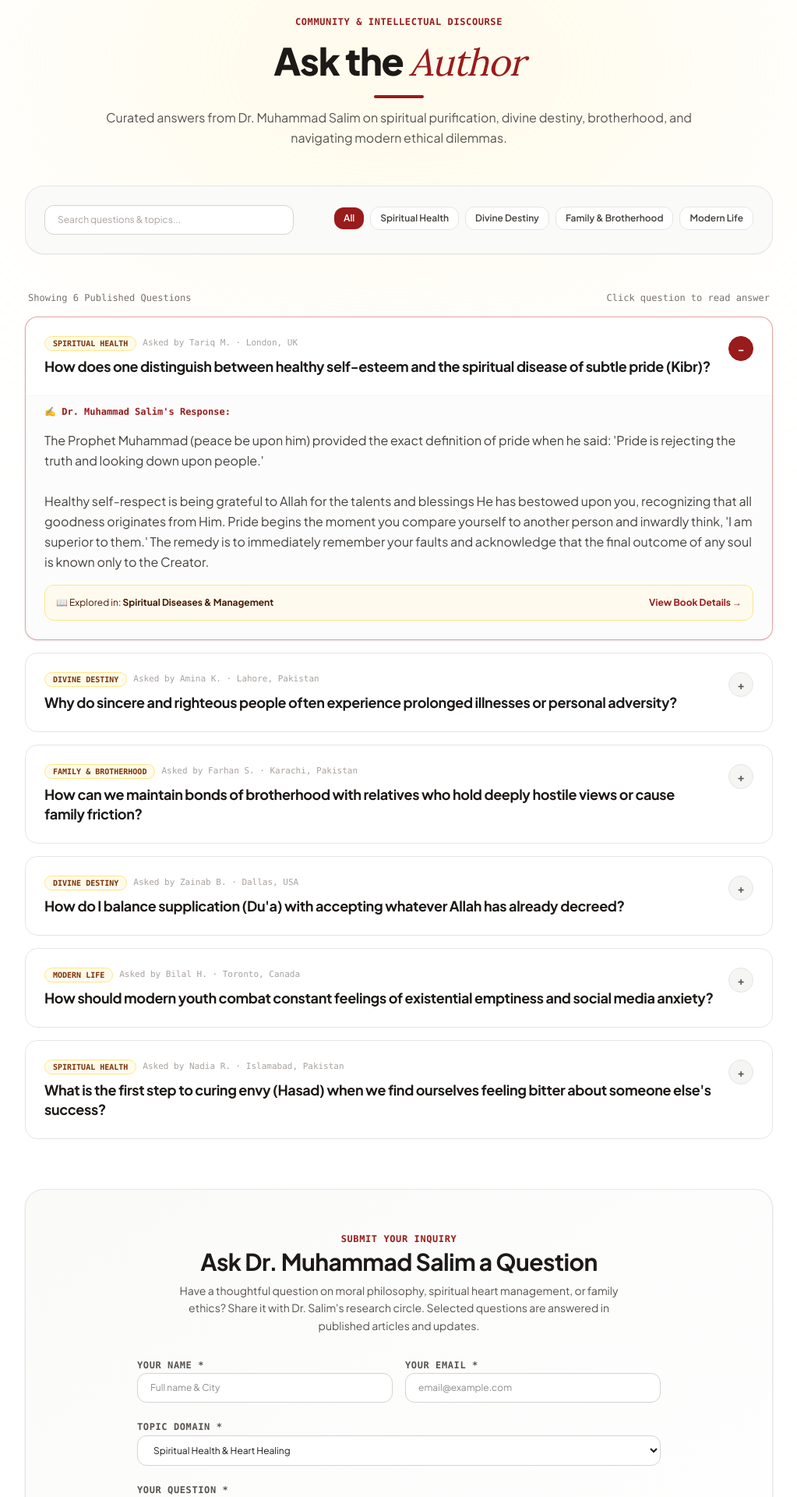
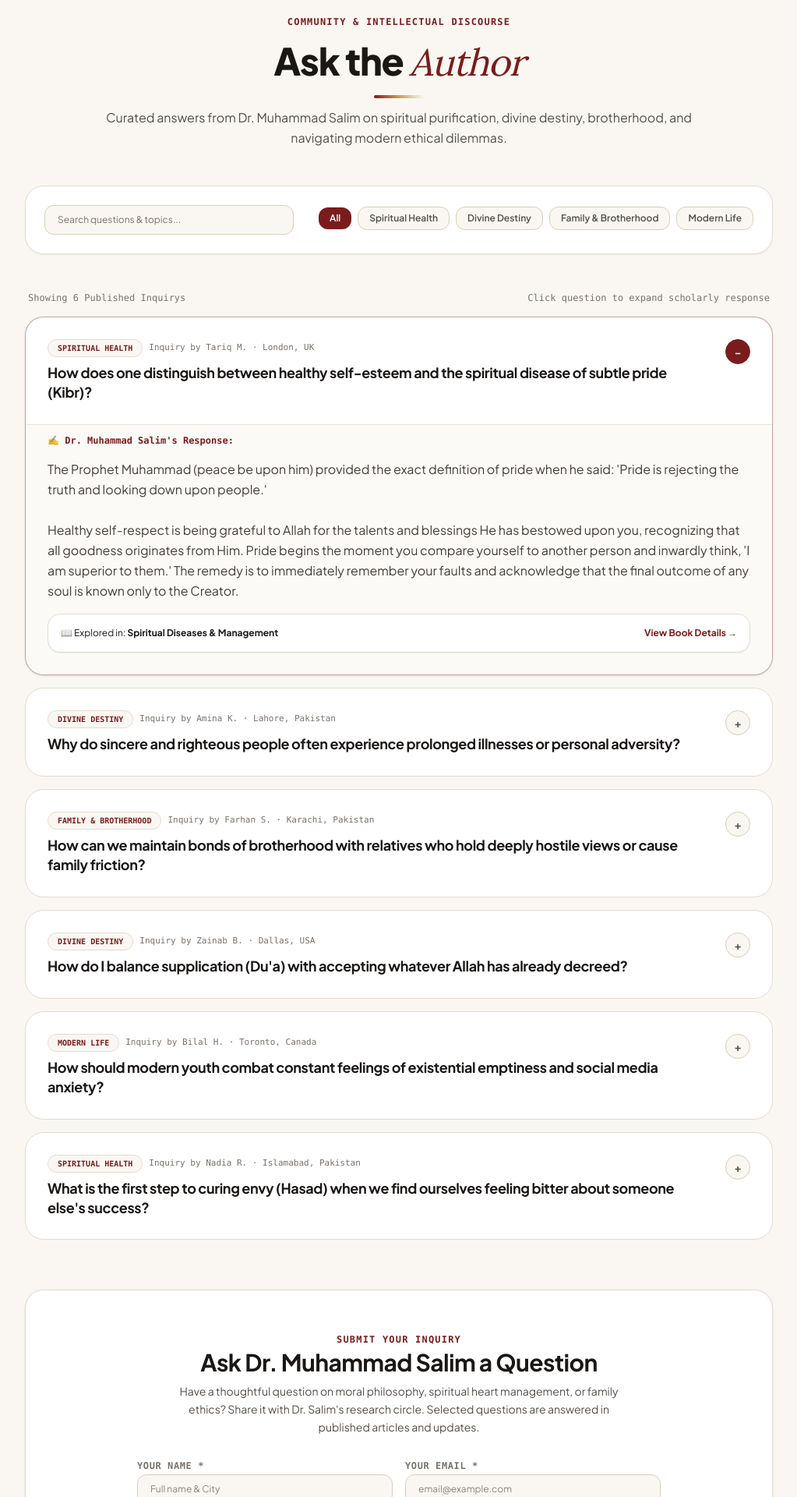
Before and after one commit to Ahmadkhanworkspace/drsalim, a Next.js app: page /qa in a window 1280 px wide. Shown: the part 140-2060 px from the top of the page at 78% size, without its empty margins (128-1151 px from the left). Built offline with nearby package versions, Linux system fonts and the light colour scheme.

Commit message:
Harmonize about, qa, and article reader pages with warm ivory luxury palette

```diff
--- a/app/(main)/qa/page.tsx
+++ b/app/(main)/qa/page.tsx
@@ -41,28 +41,25 @@ export default function AskTheAuthorPage() {
     };
 
     return (
-        <main className="bg-white min-h-screen text-stone-900 pt-32 sm:pt-40 pb-24 relative overflow-hidden">
-            {/* Background Decorative Glow */}
-            <div className="absolute top-0 left-1/2 -translate-x-1/2 w-[900px] h-[450px] bg-amber-100/40 rounded-full blur-[140px] pointer-events-none z-0" />
-
+        <main className="bg-[#FAF7F2] min-h-screen text-[#1A1715] pt-32 sm:pt-40 pb-24 relative overflow-hidden">
             <div className="container relative z-10 max-w-5xl mx-auto px-4 sm:px-6 lg:px-8 space-y-12">
 
                 {/* Header Section */}
                 <div className="text-center space-y-3 max-w-3xl mx-auto">
-                    <span className="text-xs font-mono font-bold uppercase tracking-wider text-crimson-800 block">
+                    <span className="text-xs font-mono font-bold uppercase tracking-widest text-[#7A1C1C] block">
                         Community & Intellectual Discourse
                     </span>
-                    <h1 className="text-3xl sm:text-5xl font-extrabold font-heading text-stone-900 tracking-tight leading-tight">
-                        Ask the <span className="text-crimson-800 font-serif italic font-normal">Author</span>
+                    <h1 className="text-3xl sm:text-5xl font-extrabold font-heading text-[#1A1715] tracking-tight leading-tight">
+                        Ask the <span className="text-[#7A1C1C] font-serif italic font-normal">Author</span>
                     </h1>
-                    <div className="w-16 h-1 bg-crimson-800 mx-auto rounded-full" />
-                    <p className="text-stone-600 text-sm sm:text-base font-light leading-relaxed">
+                    <div className="w-16 h-1 bg-gradient-to-r from-[#7A1C1C] via-[#C5A059] to-transparent mx-auto rounded-full" />
+                    <p className="text-[#554E48] text-sm sm:text-base font-light leading-relaxed">
                         Curated answers from Dr. Muhammad Salim on spiritual purification, divine destiny, brotherhood, and navigating modern ethical dilemmas.
                     </p>
                 </div>
 
                 {/* Filter and Search Bar */}
-                <div className="bg-stone-50 border border-stone-200/90 p-4 sm:p-6 rounded-2xl sm:rounded-3xl shadow-2xs space-y-4">
+                <div className="bg-white border border-[#E3DBD0] p-4 sm:p-6 rounded-3xl shadow-xs space-y-4">
                     <div className="flex flex-col sm:flex-row items-center gap-4 justify-between">
                         {/* Search Input */}
                         <div className="relative w-full sm:w-80">
@@ -71,12 +68,12 @@ export default function AskTheAuthorPage() {
                                 value={searchQuery}
                                 onChange={(e) => setSearchQuery(e.target.value)}
                                 placeholder="Search questions & topics..."
-                                className="w-full bg-white border border-stone-300 rounded-xl px-4 py-2.5 text-xs text-stone-900 outline-none focus:ring-2 focus:ring-crimson-500/20 focus:border-crimson-700 transition-all placeholder:text-stone-400"
+                                className="w-full bg-[#FAF7F2] border border-[#D9CEBA] rounded-xl px-4 py-2.5 text-xs text-[#1A1715] outline-none focus:ring-2 focus:ring-[#7A1C1C]/20 focus:border-[#7A1C1C] transition-all placeholder:text-[#7A726A]"
                             />
                             {searchQuery && (
                                 <button
                                     onClick={() => setSearchQuery('')}
-                                    className="absolute right-3 top-2.5 text-stone-400 hover:text-stone-700 text-xs cursor-pointer"
+                                    className="absolute right-3 top-2.5 text-[#7A726A] hover:text-[#1A1715] text-xs cursor-pointer"
                                 >
                                     ✕
                                 </button>
@@ -89,10 +86,10 @@ export default function AskTheAuthorPage() {
                                 <button
                                     key={cat}
                                     onClick={() => setSelectedCategory(cat)}
-                                    className={`shrink-0 px-3 py-1.5 rounded-xl text-xs font-semibold transition-all cursor-pointer ${
+                                    className={`shrink-0 px-3.5 py-1.5 rounded-xl text-xs font-semibold transition-all cursor-pointer ${
                                         selectedCategory === cat
-                                            ? 'bg-crimson-800 text-white shadow-xs'
-                                            : 'bg-white text-stone-700 border border-stone-200 hover:border-stone-300'
+                                            ? 'bg-[#7A1C1C] text-white shadow-xs'
+                                            : 'bg-[#FAF7F2] text-[#554E48] border border-[#D9CEBA] hover:border-[#1A1715]'
                                     }`}
                                 >
                                     {cat}
@@ -104,13 +101,13 @@ export default function AskTheAuthorPage() {
 
                 {/* Q&A Accordion List */}
                 <div className="space-y-4">
-                    <div className="flex items-center justify-between text-xs font-mono text-stone-500 px-1">
-                        <span>Showing {filteredQA.length} Published Question{filteredQA.length !== 1 ? 's' : ''}</span>
-                        <span>Click question to read answer</span>
+                    <div className="flex items-center justify-between text-xs font-mono text-[#7A726A] px-1">
+                        <span>Showing {filteredQA.length} Published Inquiry{filteredQA.length !== 1 ? 's' : ''}</span>
+                        <span>Click question to expand scholarly response</span>
                     </div>
 
                     {filteredQA.length === 0 ? (
-                        <div className="p-12 text-center bg-stone-50 rounded-2xl border border-stone-200 text-stone-500 text-sm">
+                        <div className="p-12 text-center bg-white rounded-3xl border border-[#E3DBD0] text-[#7A726A] text-sm">
                             No questions found matching your search. Try another keyword or submit your question below.
                         </div>
                     ) : (
@@ -119,32 +116,32 @@ export default function AskTheAuthorPage() {
                             return (
                                 <div
                                     key={item.id}
-                                    className={`border rounded-2xl transition-all duration-200 overflow-hidden ${
+                                    className={`border rounded-3xl transition-all duration-200 overflow-hidden ${
                                         isExpanded
-                                            ? 'bg-white border-crimson-700/40 shadow-sm'
-                                            : 'bg-white border-stone-200 hover:border-stone-300'
+                                            ? 'bg-white border-[#7A1C1C]/40 shadow-sm'
+                                            : 'bg-white border-[#E3DBD0] hover:border-[#C5A059]/60'
                                     }`}
                                 >
                                     {/* Question Header */}
                                     <button
                                         onClick={() => setExpandedId(isExpanded ? null : item.id)}
-                                        className="w-full p-5 sm:p-6 text-left flex items-start justify-between gap-4 cursor-pointer"
+                                        className="w-full p-6 sm:p-7 text-left flex items-start justify-between gap-4 cursor-pointer"
                                     >
                                         <div className="space-y-2">
                                             <div className="flex flex-wrap items-center gap-2 text-xs">
-                                                <span className="px-2.5 py-0.5 rounded-full font-mono text-[10px] uppercase font-bold bg-amber-50 text-amber-900 border border-amber-200">
+                                                <span className="px-3 py-1 rounded-full font-mono text-[10px] uppercase font-bold bg-[#FAF7F2] text-[#7A1C1C] border border-[#E3DBD0]">
                                                     {item.category}
                                                 </span>
-                                                <span className="text-stone-400 font-mono text-[11px]">
-                                                    Asked by {item.askedBy}
+                                                <span className="text-[#7A726A] font-mono text-[11px]">
+                                                    Inquiry by {item.askedBy}
                                                 </span>
                                             </div>
-                                            <h2 className="text-base sm:text-lg font-bold text-stone-900 font-heading leading-snug">
+                                            <h2 className="text-base sm:text-lg font-bold text-[#1A1715] font-heading leading-snug">
                                                 {item.question}
                                             </h2>
                                         </div>
                                         <span className={`w-8 h-8 rounded-full flex items-center justify-center shrink-0 text-sm font-bold border transition-colors ${
-                                            isExpanded ? 'bg-crimson-800 text-white border-crimson-800' : 'bg-stone-100 text-stone-600 border-stone-200'
+                                            isExpanded ? 'bg-[#7A1C1C] text-white border-[#7A1C1C]' : 'bg-[#FAF7F2] text-[#554E48] border-[#D9CEBA]'
                                         }`}>
                                             {isExpanded ? '−' : '+'}
                                         </span>
@@ -152,22 +149,22 @@ export default function AskTheAuthorPage() {
 
                                     {/* Answer Body (Accordion) */}
                                     {isExpanded && (
-                                        <div className="px-5 sm:px-6 pb-6 pt-2 border-t border-stone-100 bg-stone-50/50 space-y-4">
-                                            <div className="flex items-center gap-2 pt-1 text-xs font-mono font-bold text-crimson-800">
+                                        <div className="px-6 sm:px-7 pb-7 pt-2 border-t border-[#EAE3D8] bg-[#FAF7F2]/60 space-y-4">
+                                            <div className="flex items-center gap-2 pt-1 text-xs font-mono font-bold text-[#7A1C1C]">
                                                 <span>✍️ Dr. Muhammad Salim's Response:</span>
                                             </div>
-                                            <div className="text-stone-700 text-sm sm:text-base leading-relaxed whitespace-pre-line font-light">
+                                            <div className="text-[#443E38] text-sm sm:text-base leading-relaxed whitespace-pre-line font-light">
                                                 {item.answer}
                                             </div>
 
                                             {item.bookReference && (
-                                                <div className="p-3.5 rounded-xl bg-amber-50/80 border border-amber-200 flex items-center justify-between text-xs text-amber-950">
+                                                <div className="p-4 rounded-2xl bg-white border border-[#E3DBD0] flex items-center justify-between text-xs text-[#1A1715] shadow-2xs">
                                                     <span>
                                                         📖 Explored in: <strong>{item.bookReference.title}</strong>
                                                     </span>
                                                     <Link
                                                         href={`/books/${item.bookReference.bookId}`}
-                                                        className="font-bold text-crimson-800 hover:underline"
+                                                        className="font-bold text-[#7A1C1C] hover:underline"
                                                     >
                                                         View Book Details →
                                                     </Link>
@@ -182,15 +179,15 @@ export default function AskTheAuthorPage() {
                 </div>
 
                 {/* Question Submission Form */}
-                <div className="mt-16 bg-gradient-to-br from-stone-50 to-white border border-stone-200/90 p-6 sm:p-10 md:p-12 rounded-3xl shadow-sm space-y-6">
+                <div className="mt-16 bg-white border border-[#E3DBD0] p-8 sm:p-12 rounded-3xl shadow-sm space-y-6">
                     <div className="text-center max-w-xl mx-auto space-y-2">
-                        <span className="text-xs font-mono font-bold uppercase tracking-wider text-crimson-800">
+                        <span className="text-xs font-mono font-bold uppercase tracking-widest text-[#7A1C1C]">
                             Submit Your Inquiry
                         </span>
-                        <h2 className="text-2xl sm:text-3xl font-bold font-heading text-stone-900">
+                        <h2 className="text-2xl sm:text-3xl font-bold font-heading text-[#1A1715]">
                             Ask Dr. Muhammad Salim a Question
                         </h2>
-                        <p className="text-xs sm:text-sm text-stone-600 font-light leading-relaxed">
+                        <p className="text-xs sm:text-sm text-[#554E48] font-light leading-relaxed">
                             Have a thoughtful question on moral philosophy, spiritual heart management, or family ethics? Share it with Dr. Salim's research circle. Selected questions are answered in published articles and updates.
                         </p>
                     </div>
@@ -207,35 +204,35 @@ export default function AskTheAuthorPage() {
                         <form onSubmit={handleSubmit} className="space-y-4 max-w-2xl mx-auto">
                             <div className="grid grid-cols-1 sm:grid-cols-2 gap-4">
                                 <div className="space-y-1">
-                                    <label className="text-xs font-mono font-bold uppercase tracking-wider text-stone-600">Your Name *</label>
+                                    <label className="text-xs font-mono font-bold uppercase tracking-wider text-[#7A726A]">Your Name *</label>
                                     <input
                                         type="text"
                                         required
                                         value={formData.name}
                                         onChange={(e) => setFormData({ ...formData, name: e.target.value })}
                                         placeholder="Full name & City"
-                                        className="w-full bg-white border border-stone-300 rounded-xl px-4 py-2.5 text-xs text-stone-900 outline-none focus:ring-2 focus:ring-crimson-500/20 focus:border-crimson-700 transition-all"
+                                        className="w-full bg-[#FAF7F2] border border-[#D9CEBA] rounded-xl px-4 py-2.5 text-xs text-[#1A1715] outline-none focus:ring-2 focus:ring-[#7A1C1C]/20 focus:border-[#7A1C1C] transition-all"
                                     />
                                 </div>
                                 <div className="space-y-1">
-                                    <label className="text-xs font-mono font-bold uppercase tracking-wider text-stone-600">Your Email *</label>
+                                    <label className="text-xs font-mono font-bold uppercase tracking-wider text-[#7A726A]">Your Email *</label>
                                     <input
                                         type="email"
                                         required
                                         value={formData.email}
                                         onChange={(e) => setFormData({ ...formData, email: e.target.value })}
                                         placeholder="email@example.com"
-                                        className="w-full bg-white border border-stone-300 rounded-xl px-4 py-2.5 text-xs text-stone-900 outline-none focus:ring-2 focus:ring-crimson-500/20 focus:border-crimson-700 transition-all"
+                                        className="w-full bg-[#FAF7F2] border border-[#D9CEBA] rounded-xl px-4 py-2.5 text-xs text-[#1A1715] outline-none focus:ring-2 focus:ring-[#7A1C1C]/20 focus:border-[#7A1C1C] transition-all"
                                     />
                                 </div>
                             </div>
 
                             <div className="space-y-1">
-                                <label className="text-xs font-mono font-bold uppercase tracking-wider text-stone-600">Topic Domain *</label>
+                                <label className="text-xs font-mono font-bold uppercase tracking-wider text-[#7A726A]">Topic Domain *</label>
                                 <select
                                     value={formData.category}
                                     onChange={(e) => setFormData({ ...formData, category: e.target.value })}
-                                    className="w-full bg-white border border-stone-300 rounded-xl px-4 py-2.5 text-xs text-stone-900 outline-none focus:ring-2 focus:ring-crimson-500/20 focus:border-crimson-700 transition-all"
+                                    className="w-full bg-[#FAF7F2] border border-[#D9CEBA] rounded-xl px-4 py-2.5 text-xs text-[#1A1715] outline-none focus:ring-2 focus:ring-[#7A1C1C]/20 focus:border-[#7A1C1C] transition-all"
                                 >
                                     <option value="Spiritual Health">Spiritual Health & Heart Healing</option>
                                     <option value="Divine Destiny">Divine Destiny & Purpose</option>
@@ -245,14 +242,14 @@ export default function AskTheAuthorPage() {
                             </div>
 
                             <div className="space-y-1">
-                                <label className="text-xs font-mono font-bold uppercase tracking-wider text-stone-600">Your Question *</label>
+                                <label className="text-xs font-mono font-bold uppercase tracking-wider text-[#7A726A]">Your Question *</label>
                                 <textarea
                                     required
                                     rows={4}
                                     value={formData.question}
                                     onChange={(e) => setFormData({ ...formData, question: e.target.value })}
                                     placeholder="State your question clearly and respectfully..."
-                                    className="w-full bg-white border border-stone-300 rounded-xl px-4 py-2.5 text-xs text-stone-900 outline-none focus:ring-2 focus:ring-crimson-500/20 focus:border-crimson-700 transition-all resize-y"
+                                    className="w-full bg-[#FAF7F2] border border-[#D9CEBA] rounded-xl px-4 py-2.5 text-xs text-[#1A1715] outline-none focus:ring-2 focus:ring-[#7A1C1C]/20 focus:border-[#7A1C1C] transition-all resize-y"
                                 />
                             </div>
 
@@ -260,7 +257,7 @@ export default function AskTheAuthorPage() {
                                 <button
                                     type="submit"
                                     disabled={submitting}
-                                    className="px-8 py-3 rounded-xl bg-crimson-800 hover:bg-crimson-900 text-white font-bold text-xs uppercase tracking-wider shadow-sm transition-all cursor-pointer disabled:opacity-50"
+                                    className="px-8 py-3 rounded-xl bg-[#7A1C1C] hover:bg-[#631414] text-white font-bold text-xs uppercase tracking-widest shadow-xs transition-all cursor-pointer disabled:opacity-50"
                                 >
                                     {submitting ? 'Submitting Question...' : 'Submit Question to Dr. Salim →'}
                                 </button>
--- a/app/(main)/suggestions/page.tsx
+++ b/app/(main)/suggestions/page.tsx
@@ -34,9 +34,9 @@ export default function SuggestionsPage() {
     };
 
     return (
-        <main className="bg-white min-h-screen text-stone-900 pt-32 sm:pt-40 pb-24 relative overflow-hidden">
+        <main className="bg-[#FAF7F2] min-h-screen text-[#1A1715] pt-32 sm:pt-40 pb-24 relative overflow-hidden">
             {/* Background Decorative Glows */}
-            <div className="absolute top-0 left-1/2 -translate-x-1/2 w-[900px] h-[450px] bg-amber-100/40 rounded-full blur-[140px] pointer-events-none z-0" />
+            <div className="absolute top-0 left-1/2 -translate-x-1/2 w-[900px] h-[450px] bg-[#EFE8DC]/60 rounded-full blur-[140px] pointer-events-none z-0" />
 
             <div className="container relative z-10 max-w-4xl mx-auto px-4 sm:px-6 lg:px-8">
                 {/* Header */}
```
Also changed, not shown: app/(main)/contact/page.tsx (+27 -31 lines), app/articles/[id]/page.tsx (+13 -13 lines).
